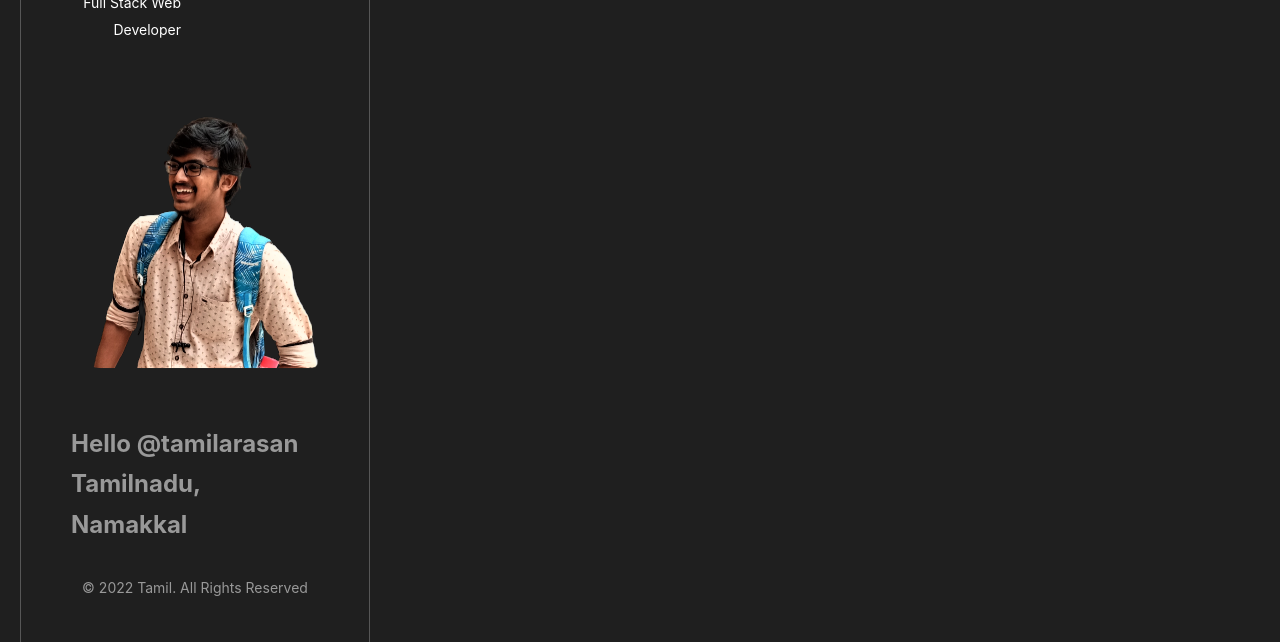
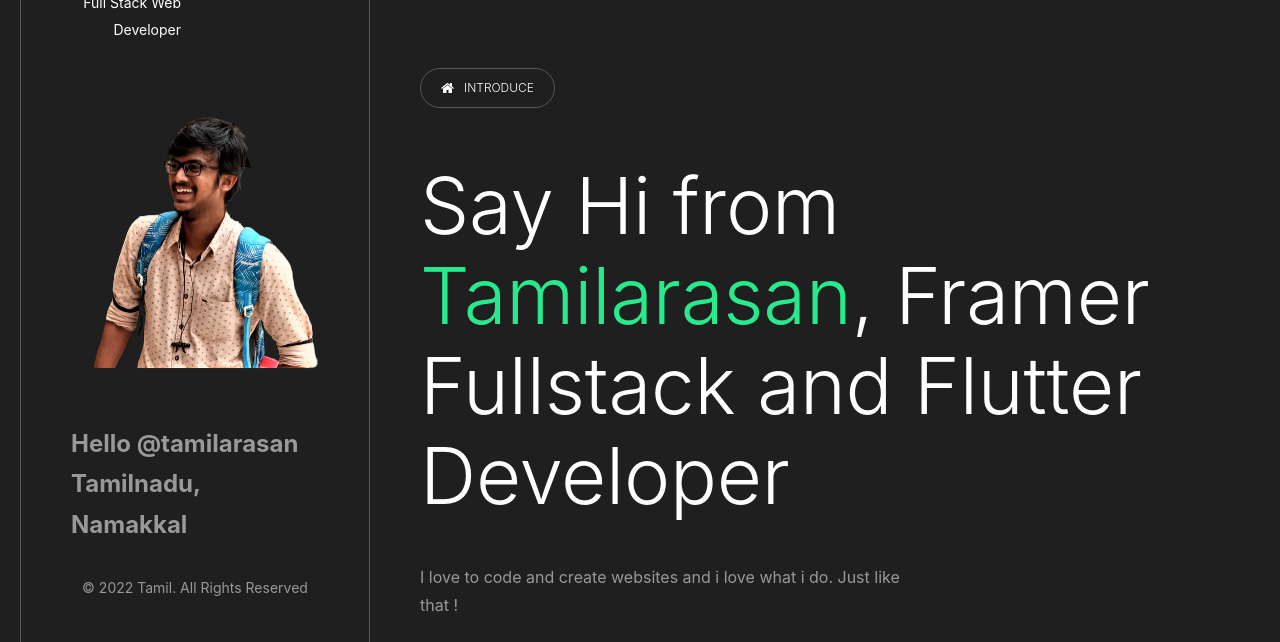
Before and after one commit to Tamilarasan1810/Tamilarasan-Portfolio-static, a plain HTML site: page Newportfolio_demo1/index.html in a window 1280 px wide. Shown: the top 642 px of the page. Drawn offline with nearby package versions, Linux system fonts and the light colour scheme.

Commit message:
Adding main page content

```diff
--- a/Newportfolio_demo1/index.html
+++ b/Newportfolio_demo1/index.html
@@ -88,7 +88,56 @@
         <section class="hero-section page-section">
           <div class="custom-container">
             <div class="hero-content content-width">
-              <div class="section-header"></div>
+              <div class="section-header">
+                <h4
+                  class="subtitle"
+                  style="opacity: 1; transform: translate(0px, 0px)"
+                >
+                  <i class="fa fa-home"> </i> Introduce
+                </h4>
+                <h1 style="opacity: 1; transform: translate(0px, 0px)">
+                  Say Hi from <span>Tamilarasan</span>, Framer Fullstack and
+                  Flutter Developer
+                </h1>
+              </div>
+              <p style="opacity: 1; transform: translate(0px, 0px)">
+                I love to code and create websites and i love what i do. Just
+                like that !
+              </p>
+            </div>
+          </div>
+        </section>
+        <section class="about-area page-section">
+          <div class="custom-container">
+            <div class="about-content content-width">
+              <div class="section-header">
+                <h4
+                  class="subtitle"
+                  style="opacity: 1; transform: translate(0px, 0px)"
+                >
+                  <i class="fa fa-user"> </i> About
+                </h4>
+                <h1 style="opacity: 1; transform: translate(0px, 0px)">
+                  Every great design begin with <br />
+                  an even <span>better story </span>
+                </h1>
+              </div>
+              <div>
+                <p style="opacity: 0; transform: translate(0px, 180px)">
+                  I am Tamilarasan, a seeker of knowledge in the world of
+                  technology. My current pursuit is a B.Tech in Computer Science
+                  and Business Systems, where I have honed my skills as a
+                  full-stack web developer. My passion lies in the development
+                  side of the industry, and I am eager to expand my horizons and
+                  explore the intricacies of this domain further. I have a keen
+                  ability to adapt to new environments and am always seeking to
+                  learn and grow. I possess a particular proficiency in
+                  developing applications using Flutter, and I am committed to
+                  leveraging my skills to build cutting-edge, innovative
+                  solutions that enrich people's lives. Thank you for taking the
+                  time to learn a little about me.
+                </p>
+              </div>
             </div>
           </div>
         </section>
--- a/Newportfolio_demo1/style.css
+++ b/Newportfolio_demo1/style.css
@@ -146,3 +146,86 @@ main.tamil-main {
   position: relative;
   z-index: 3;
 }
+
+.page-section {
+  overflow: hidden;
+}
+
+.custom-container {
+  max-width: 1130px;
+  padding: 0 15px;
+  margin: auto;
+}
+
+.subtitle {
+  font-size: 12px;
+  color: #fff;
+  text-transform: uppercase;
+  font-weight: 300;
+  margin: 0;
+  border: 1px solid #565656;
+  padding: 9px 20px;
+  border-radius: 30px;
+  margin-bottom: 53px;
+  display: inline-flex;
+  align-items: center;
+  transition: 0.3s;
+}
+.subtitle i {
+  margin-bottom: 1px;
+  font-size: 14px;
+  margin-right: 10px;
+}
+.tamil-main .subtitle:hover {
+  background: 0 0;
+  border-color: var(--primary_color);
+}
+.tamil-main h4:hover {
+  background: 0 0;
+  color: var(--primary_color);
+}
+
+.hero-section .hero-content h1 {
+  font-size: 78px;
+  letter-spacing: -0.2px;
+  line-height: 90px;
+  margin-bottom: 43px;
+  color: #fff;
+  font-weight: 300;
+}
+.hero-section .hero-content h1 span {
+  color: var(--primary_color);
+}
+
+.hero-section .hero-content > p {
+  max-width: 480px;
+  margin-bottom: 31px;
+}
+
+.about-area {
+  padding-top: 90px;
+  padding-bottom: 90px;
+}
+
+.content-width {
+  max-width: 770px;
+  width: 100%;
+  margin-left: auto;
+}
+
+.about-area .about-content p {
+  line-height: 30px;
+  max-width: 610px;
+}
+
+.section-header h1 {
+  font-size: 48px;
+  line-height: 60px;
+  color: #fff;
+  font-weight: 300;
+  margin-bottom: 33px;
+}
+
+.section-header h1 span {
+  color: var(--primary_color);
+}
```
